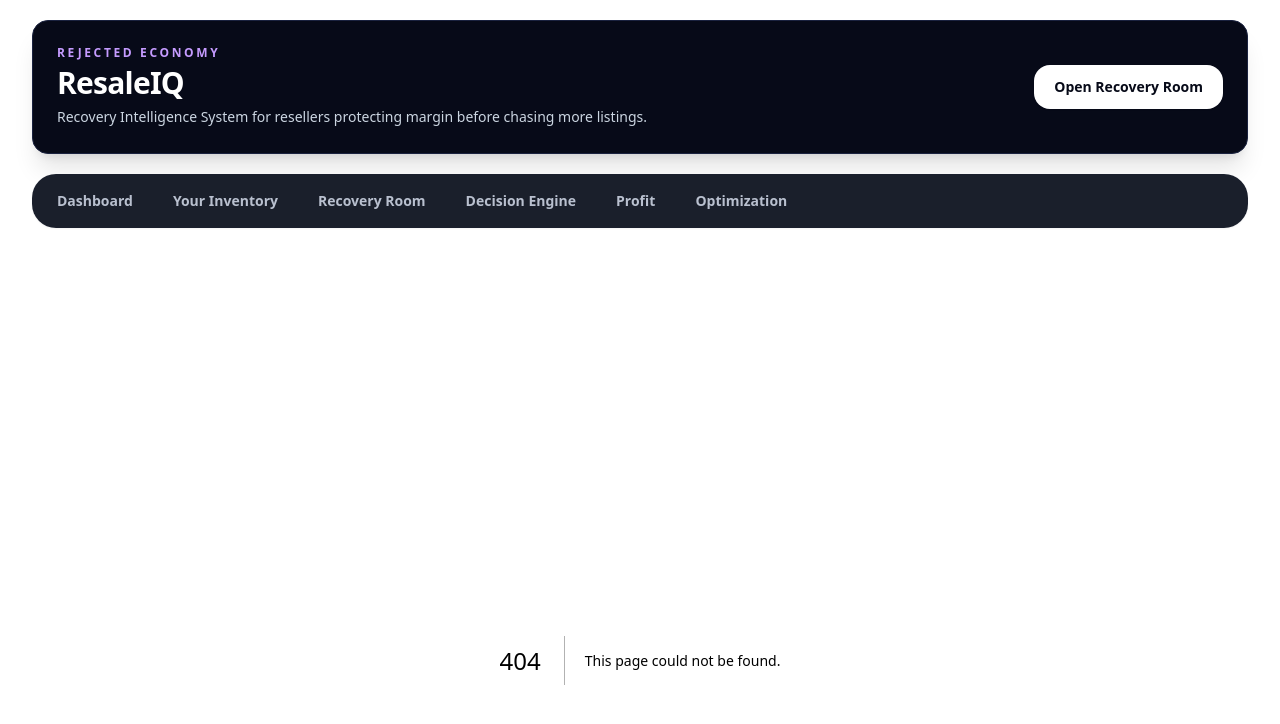
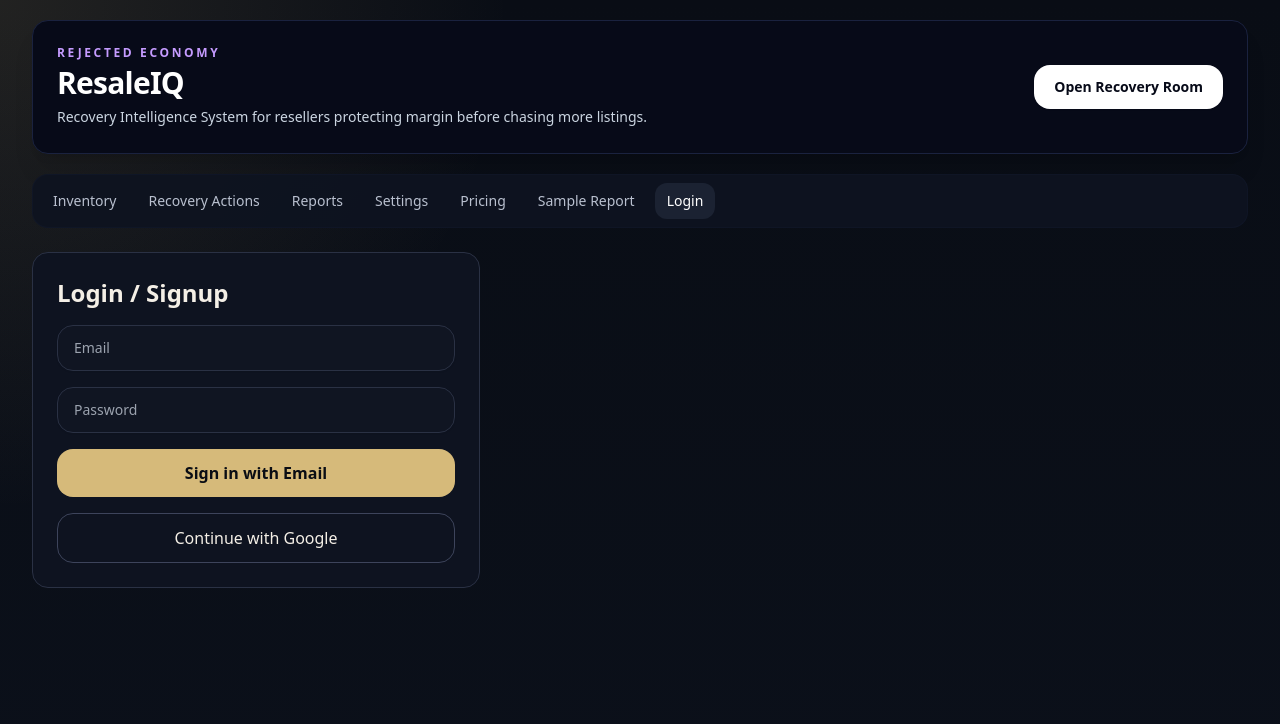
Before and after one commit to RejectedDope/ResaleIQ, a Next.js app: page /login in a window 1280 px wide. Before the commit this address had no page. Shown: the top 724 px of the page. Built offline with nearby package versions, Linux system fonts and the light colour scheme; no server answers.

Commit message:
Add simple Supabase auth flow and protected recovery workspace routes

```diff
--- /dev/null
+++ b/app/api/auth/login/route.ts
@@ -0,0 +1,20 @@
+import { NextResponse } from 'next/server';
+
+export async function POST(req: Request) {
+  const { email, password } = await req.json();
+  const url = process.env.NEXT_PUBLIC_SUPABASE_URL;
+  const anon = process.env.NEXT_PUBLIC_SUPABASE_ANON_KEY;
+  if (!url || !anon) return NextResponse.json({ error: 'Missing Supabase env' }, { status: 500 });
+
+  const resp = await fetch(`${url}/auth/v1/token?grant_type=password`, {
+    method: 'POST',
+    headers: { apikey: anon, 'Content-Type': 'application/json' },
+    body: JSON.stringify({ email, password }),
+  });
+  const data = await resp.json();
+  if (!resp.ok) return NextResponse.json({ error: data.error_description || 'Login failed' }, { status: 401 });
+
+  const res = NextResponse.json({ ok: true });
+  res.cookies.set('sb-access-token', data.access_token, { httpOnly: true, sameSite: 'lax', secure: true, path: '/' });
+  return res;
+}
--- /dev/null
+++ b/app/api/auth/logout/route.ts
@@ -0,0 +1,2 @@
+import { NextResponse } from 'next/server';
+export async function POST() { const res = NextResponse.json({ ok: true }); res.cookies.set('sb-access-token', '', { maxAge: 0, path: '/' }); return res; }
--- /dev/null
+++ b/app/login/page.tsx
@@ -0,0 +1,25 @@
+'use client';
+import { useState } from 'react';
+
+export default function LoginPage() {
+  const [email, setEmail] = useState('');
+  const [password, setPassword] = useState('');
+  const [msg, setMsg] = useState('');
+
+  async function login() {
+    const r = await fetch('/api/auth/login', { method: 'POST', headers: { 'Content-Type': 'application/json' }, body: JSON.stringify({ email, password }) });
+    if (r.ok) window.location.href = '/inventory';
+    else setMsg('Sign in failed. Check credentials and try again.');
+  }
+
+  const googleUrl = `${process.env.NEXT_PUBLIC_SUPABASE_URL}/auth/v1/authorize?provider=google&redirect_to=${encodeURIComponent(typeof window !== 'undefined' ? window.location.origin + '/inventory' : '')}`;
+
+  return <section className="max-w-md space-y-4 rounded-2xl border border-[#2A3144] bg-[#0E1320] p-6">
+    <h1 className="text-2xl font-bold">Login / Signup</h1>
+    <input placeholder="Email" value={email} onChange={(e)=>setEmail(e.target.value)} />
+    <input placeholder="Password" type="password" value={password} onChange={(e)=>setPassword(e.target.value)} />
+    <button onClick={login} className="w-full bg-[#D6BA7A] text-[#0A0D14]">Sign in with Email</button>
+    <a href={googleUrl} className="block rounded-2xl border border-[#3D445B] px-4 py-3 text-center">Continue with Google</a>
+    {msg ? <p className="text-sm text-red-300">{msg}</p> : null}
+  </section>;
+}
--- a/app/page.tsx
+++ b/app/page.tsx
@@ -14,7 +14,7 @@ export default function HomePage() {
         <p className="mt-4 max-w-3xl text-sm leading-7 text-[#C4C9D4]">Upload spreadsheets, screenshots, item photos, or messy reseller exports. ResaleIQ identifies stale inventory, pricing mistakes, trapped profit, and recovery actions automatically.</p>
         <div className="mt-7 flex flex-wrap gap-3">
           <a href="/inventory" className="rounded-2xl bg-[#D6BA7A] px-5 py-3 text-sm font-extrabold text-[#0A0D14]">Start Free Inventory Scan</a>
-          <a href="/inventory" className="rounded-2xl border border-[#3D445B] bg-[#121722] px-5 py-3 text-sm font-bold">See Sample Recovery Report</a>
+          <a href="/sample-report" className="rounded-2xl border border-[#3D445B] bg-[#121722] px-5 py-3 text-sm font-bold">See Sample Recovery Report</a>
         </div>
       </div>
 
@@ -33,7 +33,7 @@ export default function HomePage() {
           <span className="rounded-full border border-[#394159] px-3 py-2">Image Upload</span>
           <span className="rounded-full border border-[#394159] px-3 py-2">Screenshot Upload</span>
         </div>
-        <a href="/inventory" className="mt-5 inline-block rounded-2xl bg-[#D6BA7A] px-5 py-3 text-sm font-extrabold text-[#0A0D14]">Go to Inventory Intake</a>
+        <a href="/inventory" className="mt-5 inline-block rounded-2xl bg-[#D6BA7A] px-5 py-3 text-sm font-extrabold text-[#0A0D14]">Start Free Inventory Scan</a>
       </div>
 
       <div className="rounded-3xl border border-[#2A3144] bg-[#0E1320] p-6 text-[#F6F1E8]">
--- /dev/null
+++ b/app/pricing/page.tsx
@@ -0,0 +1 @@
+export default function Pricing(){return <section className="space-y-4"><h1 className="text-2xl font-bold">Pricing</h1><div className="rounded-2xl border border-[#2A3144] bg-[#0E1320] p-4">$29/mo — Unlimited inventory scans and saved recovery history.</div></section>}
--- /dev/null
+++ b/app/recovery-actions/page.tsx
@@ -0,0 +1 @@
+export default function RecoveryActions(){return <section><h1 className="text-2xl font-bold">Recovery Actions</h1></section>}
--- /dev/null
+++ b/app/reports/page.tsx
@@ -0,0 +1 @@
+export default function Reports(){return <section><h1 className="text-2xl font-bold">Reports</h1></section>}
--- /dev/null
+++ b/app/sample-report/page.tsx
@@ -0,0 +1 @@
+export default function SampleReport(){return <section className="space-y-4"><h1 className="text-2xl font-bold">Sample Recovery Report</h1><div className="rounded-2xl border border-[#2A3144] bg-[#0E1320] p-4"><p>Coach Leather Tote · Listed 143 days</p><p>Recovery Opportunity: +$42</p><p>Action Needed: Relist + Reduce Price 12%</p></div></section>}
--- /dev/null
+++ b/app/settings/page.tsx
@@ -0,0 +1 @@
+export default function Settings(){return <section className="space-y-3"><h1 className="text-2xl font-bold">Settings</h1><form action="/api/auth/logout" method="post"><button className="bg-[#D6BA7A] text-[#0A0D14]">Sign out</button></form></section>}
--- a/components/Nav.tsx
+++ b/components/Nav.tsx
@@ -1,41 +1,18 @@
 'use client';
-
 import Link from 'next/link';
 import { usePathname } from 'next/navigation';
 
 const links = [
-  { href: '/', label: 'Dashboard' },
-  { href: '/inventory', label: 'Your Inventory' },
-  { href: '/dead-listings', label: 'Recovery Room' },
-  { href: '/analyze', label: 'Decision Engine' },
-  { href: '/profit', label: 'Profit' },
-  { href: '/compliance', label: 'Optimization' },
+  { href: '/inventory', label: 'Inventory' },
+  { href: '/recovery-actions', label: 'Recovery Actions' },
+  { href: '/reports', label: 'Reports' },
+  { href: '/settings', label: 'Settings' },
+  { href: '/pricing', label: 'Pricing' },
+  { href: '/sample-report', label: 'Sample Report' },
+  { href: '/login', label: 'Login' },
 ];
 
 export default function Nav() {
   const pathname = usePathname();
-
-  return (
-    <nav className="mb-8 rounded-3xl border border-[#1C2440]/10 bg-[#0E1320]/95 p-2 shadow-sm backdrop-blur">
-      <div className="flex flex-wrap gap-2">
-        {links.map((link) => {
-          const active = pathname === link.href;
-
-          return (
-            <Link
-              key={link.href}
-              href={link.href}
-              className={`rounded-2xl px-4 py-2 text-sm font-semibold transition ${
-                active
-                  ? 'bg-[#070A18] text-white shadow-sm'
-                  : 'bg-transparent text-[#B9C0CF] hover:bg-[#1B2232]'
-              }`}
-            >
-              {link.label}
-            </Link>
-          );
-        })}
-      </div>
-    </nav>
-  );
+  return <nav className="mb-6 rounded-2xl border border-[#1C2440]/20 bg-[#0E1320]/95 p-2"><div className="flex flex-wrap gap-2">{links.map((link)=><Link key={link.href} href={link.href} className={`rounded-xl px-3 py-2 text-sm ${pathname===link.href?'bg-[#1B2232] text-white':'text-[#B9C0CF] hover:bg-[#1B2232]'}`}>{link.label}</Link>)}</div></nav>;
 }
```
Also changed, not shown: middleware.ts (added, +18 -0 lines).
